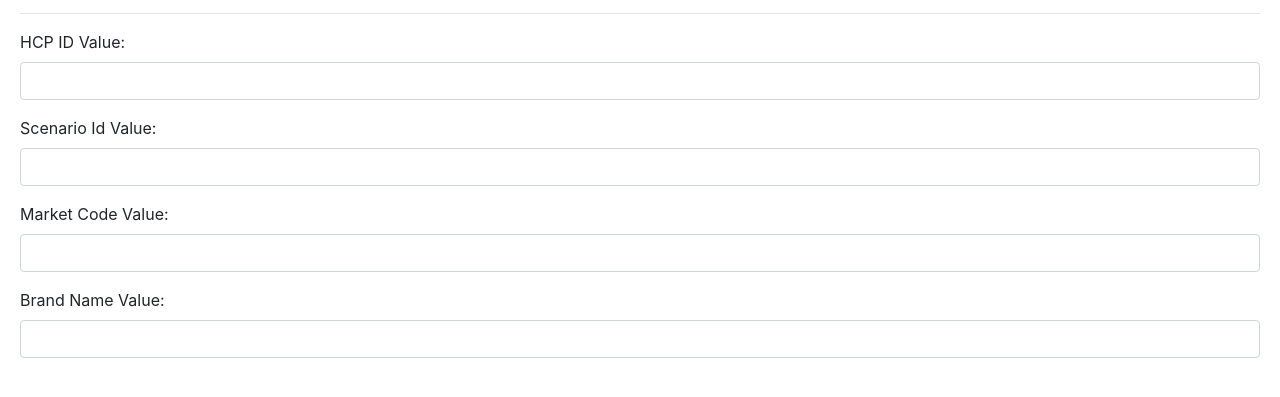
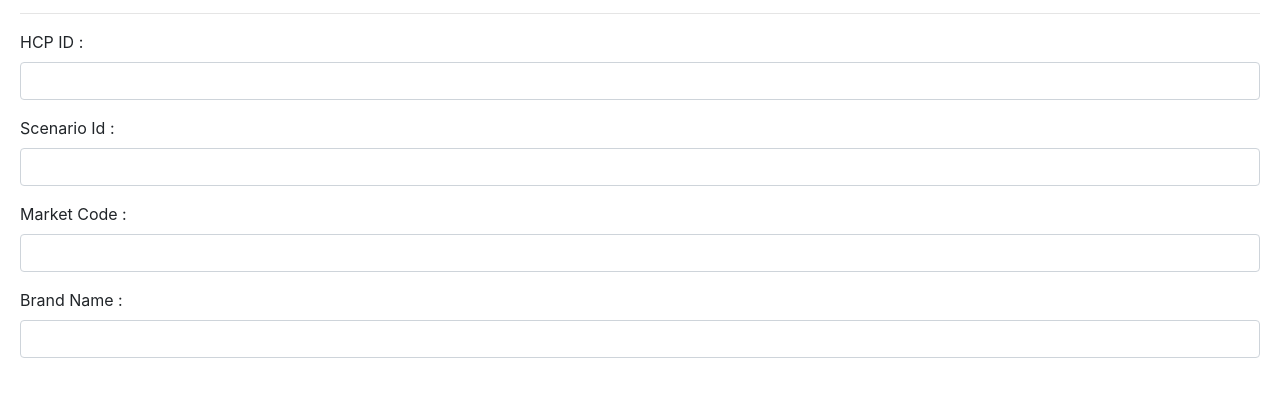
Before and after one commit to Pranav170196/SFMCJB, a website: page index.html in a window 1280 px wide. Shown: the part 61-458 px from the top of the page. Drawn offline with nearby package versions, Linux system fonts and the light colour scheme.

Commit message:
label change

```diff
--- a/index.html
+++ b/index.html
@@ -40,19 +40,19 @@
     <h2>Configure suggestion details for HCP ID:</h2>
     <hr>
     <div class="form-group">
-        <div><label for="hcpId">HCP ID Value:</label></div>
+        <div><label for="hcpId">HCP ID :</label></div>
         <input class="form-control" id="hcpId" type="text" name="hcpId" value="">
     </div>
     <div class="form-group">
-        <div><label for="scenarioId">Scenario Id Value:</label></div>
+        <div><label for="scenarioId">Scenario Id :</label></div>
         <input class="form-control" id="scenarioId" type="text" name="scenarioId" value="">
     </div>
     <div class="form-group">
-        <div><label for="marketCode">Market Code Value:</label></div>
+        <div><label for="marketCode">Market Code :</label></div>
         <input class="form-control" id="marketCode" type="text" name="marketCode" value="">
     </div>
     <div class="form-group">
-        <div><label for="brandName">Brand Name Value:</label></div>
+        <div><label for="brandName">Brand Name :</label></div>
         <input class="form-control" id="brandName" type="text" name="brandName" value="">
     </div>
 
```
